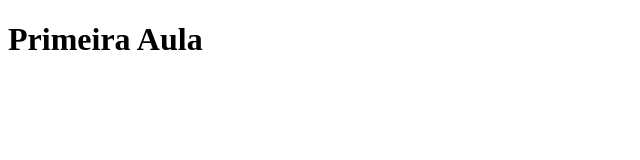
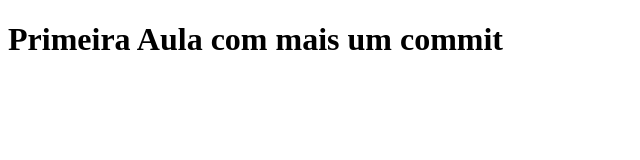
Before and after one commit to PedroCunha1/curso-vidafullstack, a plain HTML site: page index.html in a window 1280 px wide. Shown: the whole page, without its empty margins (0-640 px from the left). Drawn offline with Linux system fonts and the light colour scheme.

Commit message:
novo commit

```diff
--- a/index.html
+++ b/index.html
@@ -8,7 +8,7 @@
 
 <body>
   <h1>
-    Primeira Aula
+    Primeira Aula com mais um commit
   </h1>
 
 </body>
```
